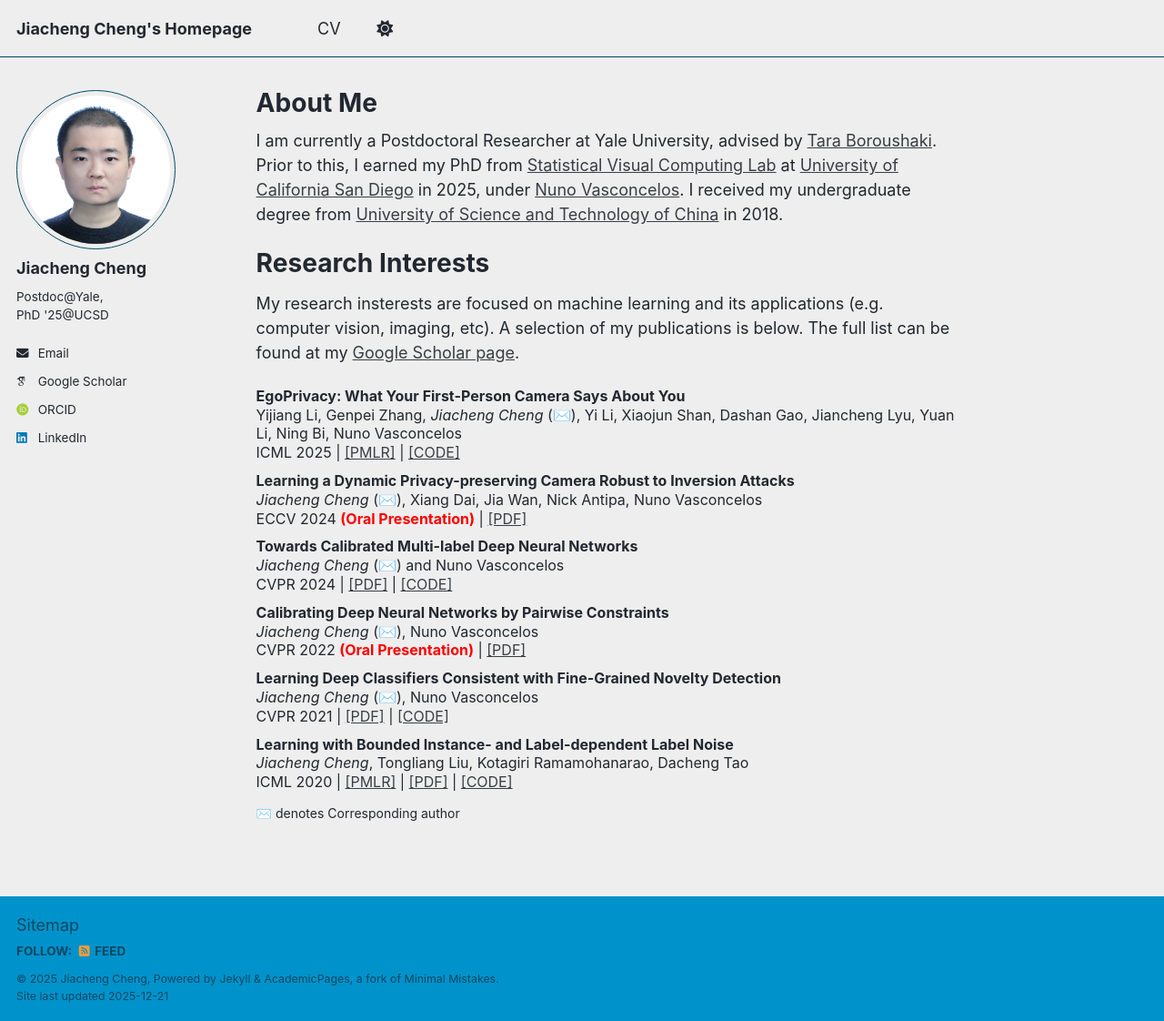
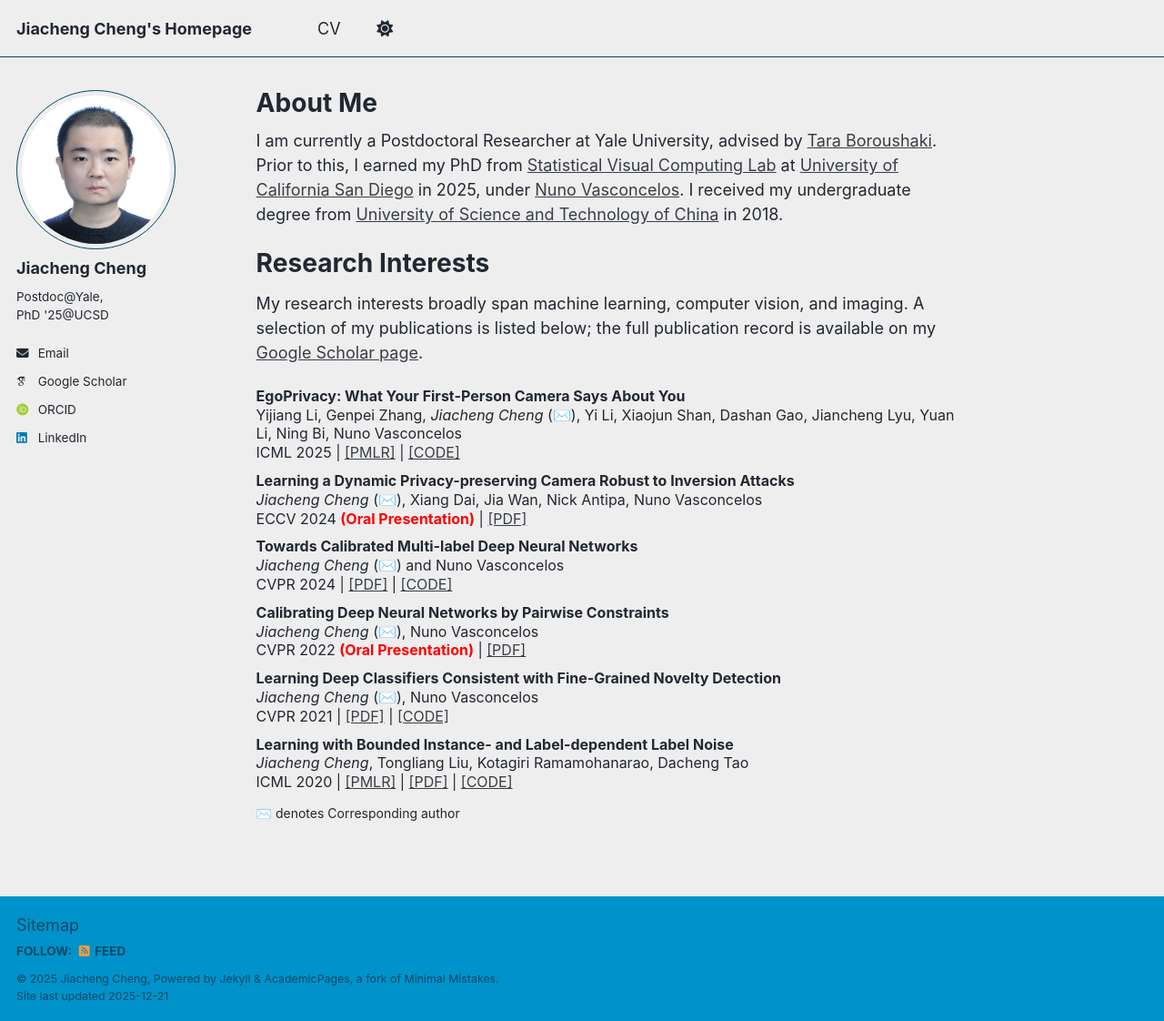
Before and after one commit to Jiacheng-Cheng/Jiacheng-Cheng.github.io, a Jekyll site: the page built from _pages/about.md, in a window 1280 px wide and 1122 px high. Shown: the whole window at 91% size. Built offline with Jekyll 4.4.1, drawn with Linux system fonts in a browser that asks for light colours; some web fonts are replaced; a script bundle is joined from its source files by our own code; library files that are not in the unit come from our copies.

Commit message:
Update about.md

```diff
--- a/_pages/about.md
+++ b/_pages/about.md
@@ -19,8 +19,7 @@ I am currently a Postdoctoral Researcher at Yale University, advised by [Tara Bo
 
 # Research Interests
 
-My research insterests are focused on machine learning and its applications (e.g. computer vision, imaging, etc).
-A selection of my publications is below. The full list can be found at my [Google Scholar page](https://scholar.google.com/citations?user=bWqc6Z8AAAAJ&hl).
+My research interests broadly span machine learning, computer vision, and imaging. A selection of my publications is listed below; the full publication record is available on my [Google Scholar page](https://scholar.google.com/citations?user=bWqc6Z8AAAAJ&hl).
 
 <div style="font-size: 16px; line-height: 1.3;">
 
```
